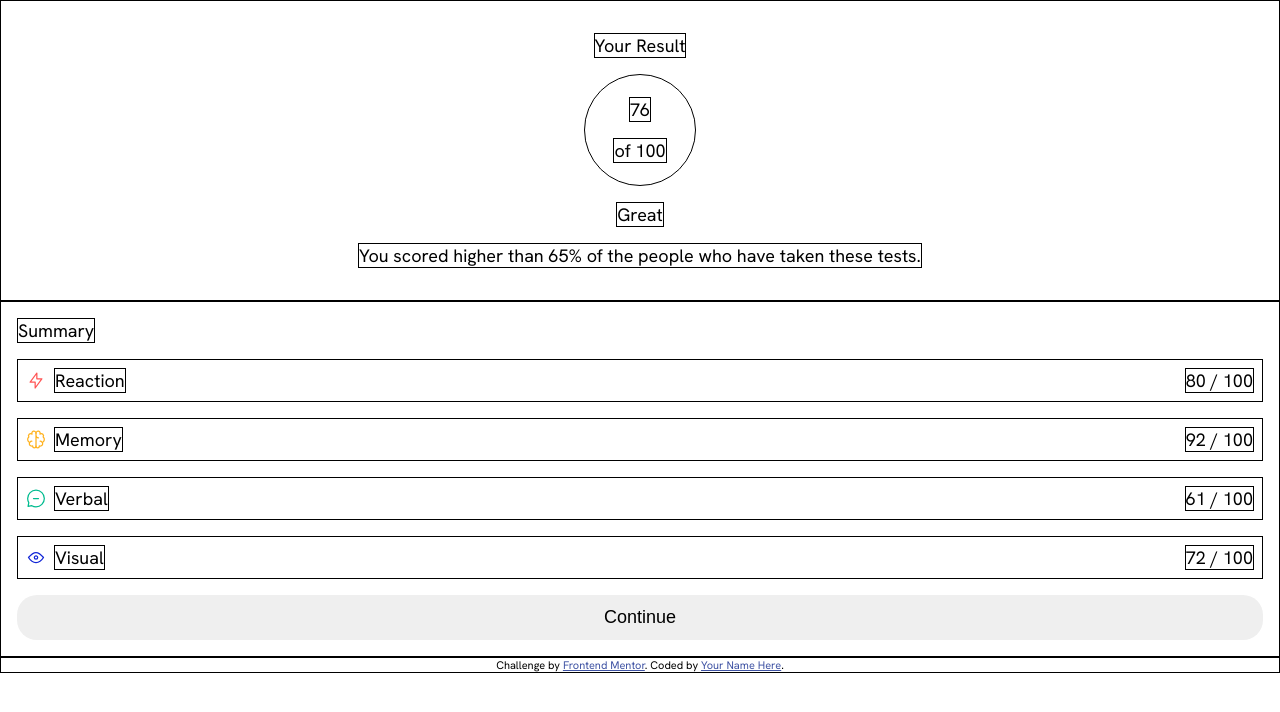
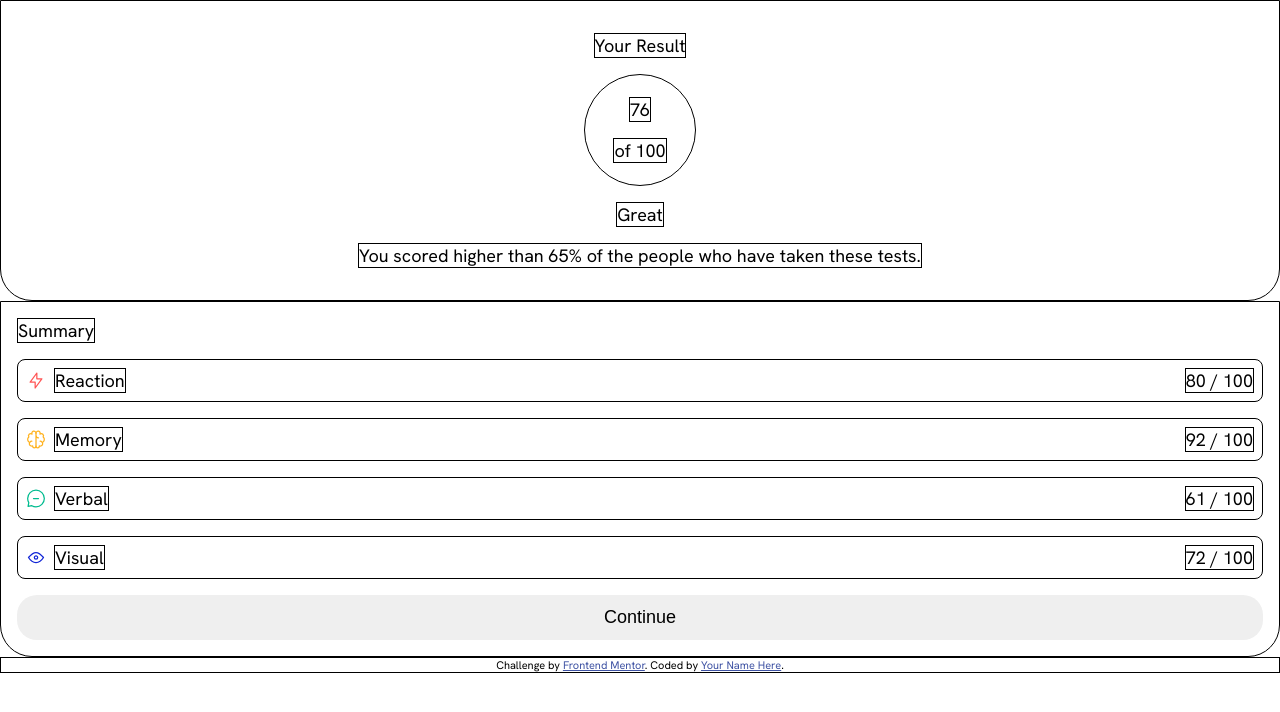
Before and after one commit to Ozzy-codes/frontendMentor-resultSummaryComponent, a plain HTML site: page index.html in a window 1280 px wide. Drawn offline with Linux system fonts and the light colour scheme.

Commit message:
add border-radius to total card and item summaries

```diff
--- a/app.css
+++ b/app.css
@@ -13,7 +13,7 @@ body {
 }
 
 div {
-    border: 1px solid black;
+    border: .5px solid black;
 }
 
 .total {
@@ -21,6 +21,8 @@ div {
     flex-direction: column;
     align-items: center;
     padding: 2rem 3rem;
+    border-radius: 0 0 2rem 2rem;
+    /* background: linear-gradient(to top, hsl(241, 81%, 54%), hsl(252, 100%, 67%)) */
 }
 
 .total>*+* {
@@ -51,6 +53,7 @@ div {
     padding: .5rem;
     display: flex;
     justify-content: flex-start;
+    border-radius: .5rem;
 }
 
 .taskScore *:last-child {
```
